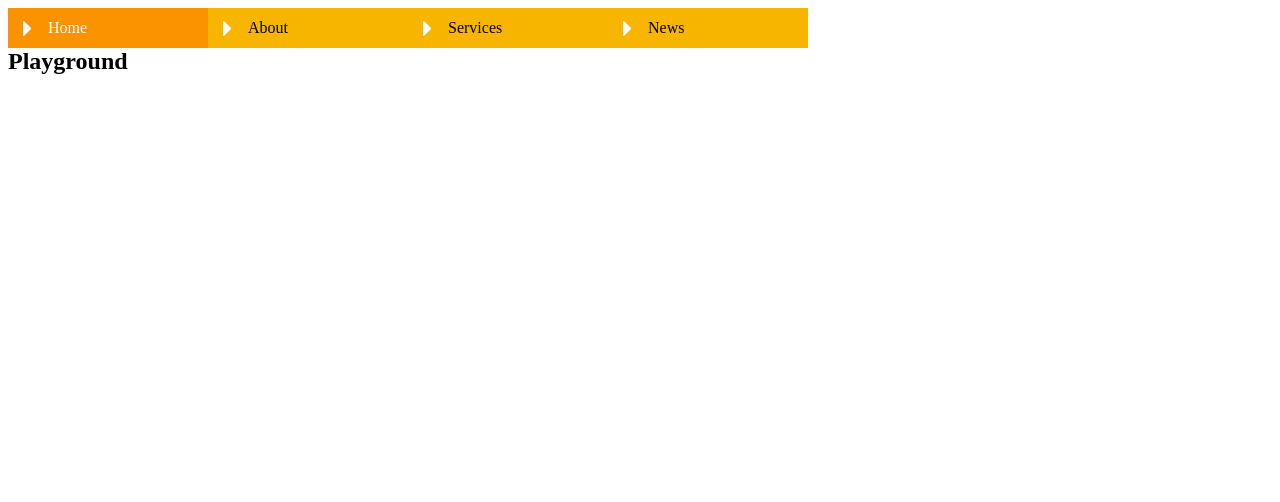
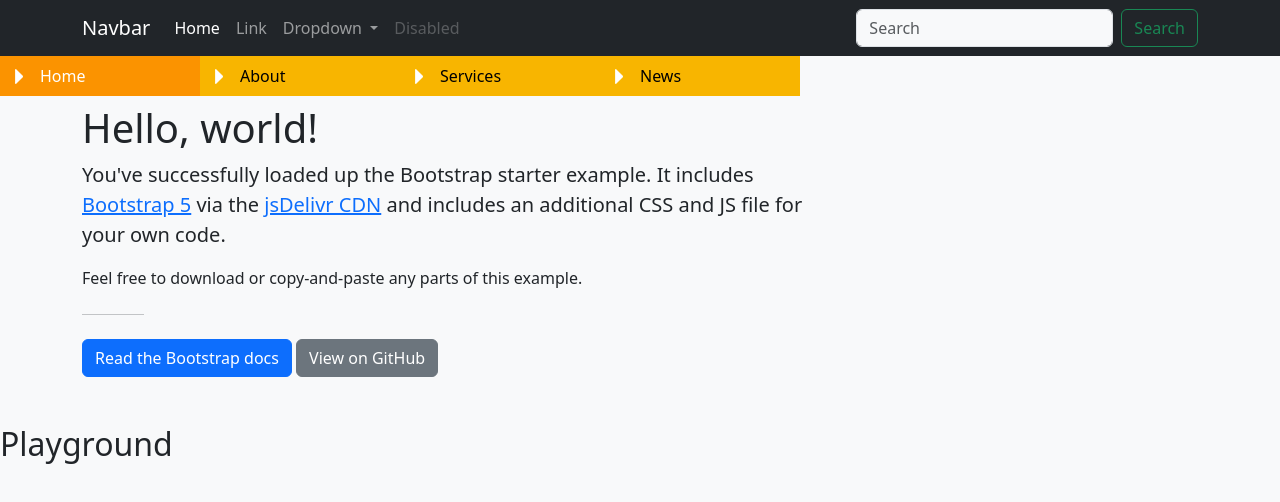
Before and after one commit to luhanBeal/study_case, a plain HTML site: page index.html in a window 1280 px wide. Shown: the top 502 px of the page. Drawn offline with nearby package versions, Linux system fonts and the light colour scheme.

Commit message:
bootstrap 5 and siv added

```diff
--- a/css/style.css
+++ b/css/style.css
@@ -3,27 +3,30 @@
 
 /******************************************
 Barra de navegação vertical
+*/
 
-ul {
+/*
+ * Custom CSS
+ */
 
+:root {
+--bs-body-bg: var(--bs-gray-100);
+}
+
+.nav_ul_1 {
 	list-style-type: none;
 	margin: 0;
 	padding: 0;
 }
-*/
 
-li {
+.nav_list_1 {
 	position: relative;
 	float: left;
 	left: -850px;
 	background: url(../img/seta.png) no-repeat left center;
 }
-ul {
-	margin: 0;
-	padding: 0;
-	list-style-type: none;
-}
-ul a {
+
+.nav_ul_1 a {
 	/*border: 1px solid red;*/
 	width: 200px;
 	height: 40px;
@@ -35,7 +38,7 @@ ul a {
 	background:url(../img/menu.png)  no-repeat left  bottom;
 }
 
-a:hover {
+.nav_ul_1 a:hover {
 	background-position: right bottom;
 	background-color: #f99200;
 	color: #fff;
--- a/index.html
+++ b/index.html
@@ -1,27 +1,87 @@
 <!DOCTYPE html>
 <html lang="en">
 <head>
-	<title>Playground</title>
     <meta charset="utf-8">
-	<link rel="stylesheet" type="text/css" href="css/style.css">
+    <meta name="viewport" content="width=device-width, initial-scale=1">
+    <title>Bootstrap demo</title>
+    <link href="https://cdn.jsdelivr.net/npm/bootstrap@5.3.0/dist/css/bootstrap.min.css" rel="stylesheet" integrity="sha384-9ndCyUaIbzAi2FUVXJi0CjmCapSmO7SnpJef0486qhLnuZ2cdeRhO02iuK6FUUVM" crossorigin="anonymous">
+    <link rel="stylesheet" href="css/style.css">
     <script src="https://cdnjs.cloudflare.com/ajax/libs/gsap/3.12.2/gsap.min.js"></script>
+    <!-- add normalize -->
+
+    <!--[if lt IE 9]>
+        <script src="js/html5shiv.min.js"></script>
+    <![endif]-->
 </head>
 <body id="home">
-    <ul id="nav">
-        <li class="home">
+    <nav class="navbar navbar-expand-lg navbar-dark bg-dark">
+
+        <div class="container">
+          <a class="navbar-brand" href="#">Navbar</a>
+          <button class="navbar-toggler" type="button" data-bs-toggle="collapse" data-bs-target="#navbarSupportedContent" aria-controls="navbarSupportedContent" aria-expanded="false" aria-label="Toggle navigation">
+            <span class="navbar-toggler-icon"></span>
+          </button>
+          <div class="collapse navbar-collapse" id="navbarSupportedContent">
+            <ul class="navbar-nav me-auto mb-2 mb-lg-0">
+              <li class="nav-item">
+                <a class="nav-link active" aria-current="page" href="#">Home</a>
+              </li>
+              <li class="nav-item">
+                <a class="nav-link" href="#">Link</a>
+              </li>
+              <li class="nav-item dropdown">
+                <a class="nav-link dropdown-toggle" href="#" id="navbarDropdown" role="button" data-bs-toggle="dropdown" aria-expanded="false">
+                  Dropdown
+                </a>
+                <ul class="dropdown-menu" aria-labelledby="navbarDropdown">
+                  <li><a class="dropdown-item" href="#">Action</a></li>
+                  <li><a class="dropdown-item" href="#">Another action</a></li>
+                  <li><hr class="dropdown-divider"></li>
+                  <li><a class="dropdown-item" href="#">Something else here</a></li>
+                </ul>
+              </li>
+              <li class="nav-item">
+                <a class="nav-link disabled">Disabled</a>
+              </li>
+            </ul>
+            <form class="d-flex" role="search">
+              <input class="form-control me-2" type="search" placeholder="Search" aria-label="Search">
+              <button class="btn btn-outline-success" type="submit">Search</button>
+            </form>
+          </div>
+        </div>
+      </nav>
+      <div class="second_nav">
+          <ul id="nav" class="nav_ul_1">
+            <li class="home nav_list_1">
                 <a href="index.html">Home</a>
             </li>
-        <li class="about">
+            <li class="about nav_list_1">
                 <a href="about.html">About</a>
             </li>
-        <li class="services">
+            <li class="services nav_list_1">
                 <a href="services.html">Services</a>
             </li>
-        <li class="news">
+            <li class="news nav_list_1">
                 <a href="news.html">News</a>
             </li>
+        </ul>
+      </div>
 
-	</ul>
+      <div class="container my-5">
+        <h1>Hello, world!</h1>
+        <div class="col-lg-8 px-0">
+          <p class="fs-5">You've successfully loaded up the Bootstrap starter example. It includes <a href="https://getbootstrap.com/">Bootstrap 5</a> via the <a href="https://www.jsdelivr.com/package/npm/bootstrap">jsDelivr CDN</a> and includes an additional CSS and JS file for your own code.</p>
+          <p>Feel free to download or copy-and-paste any parts of this example.</p>
+
+          <hr class="col-1 my-4">
+
+          <a href="https://getbootstrap.com" class="btn btn-primary">Read the Bootstrap docs</a>
+          <a href="https://github.com/twbs/examples" class="btn btn-secondary">View on GitHub</a>
+        </div>
+      </div>
+
+
     <div class="clear_div">
         <h2>Playground</h2>
     </div>
@@ -34,5 +94,10 @@
             delay: 1.2, // wait 0.2 seconds from the last scroll event before doing the snapping
             ease: "power1.inOut", // the ease of the snap animation ("power3" by default)
         });
+        // gsap.to(".box", { rotation: 27, x: 100, duration: 1 });
     </script>
+
+    <!-- bootstrap -->
+    <script src="https://cdn.jsdelivr.net/npm/bootstrap@5.3.0/dist/js/bootstrap.bundle.min.js" integrity="sha384-geWF76RCwLtnZ8qwWowPQNguL3RmwHVBC9FhGdlKrxdiJJigb/j/68SIy3Te4Bkz" crossorigin="anonymous"></script>
+    <script src="js/main.js"></script>
 </html>
```
Also changed, not shown: js/html5shiv.min.js (added, +4 -0 lines), js/main.js (added). Lines whose indentation alone changed are shown as unchanged.
